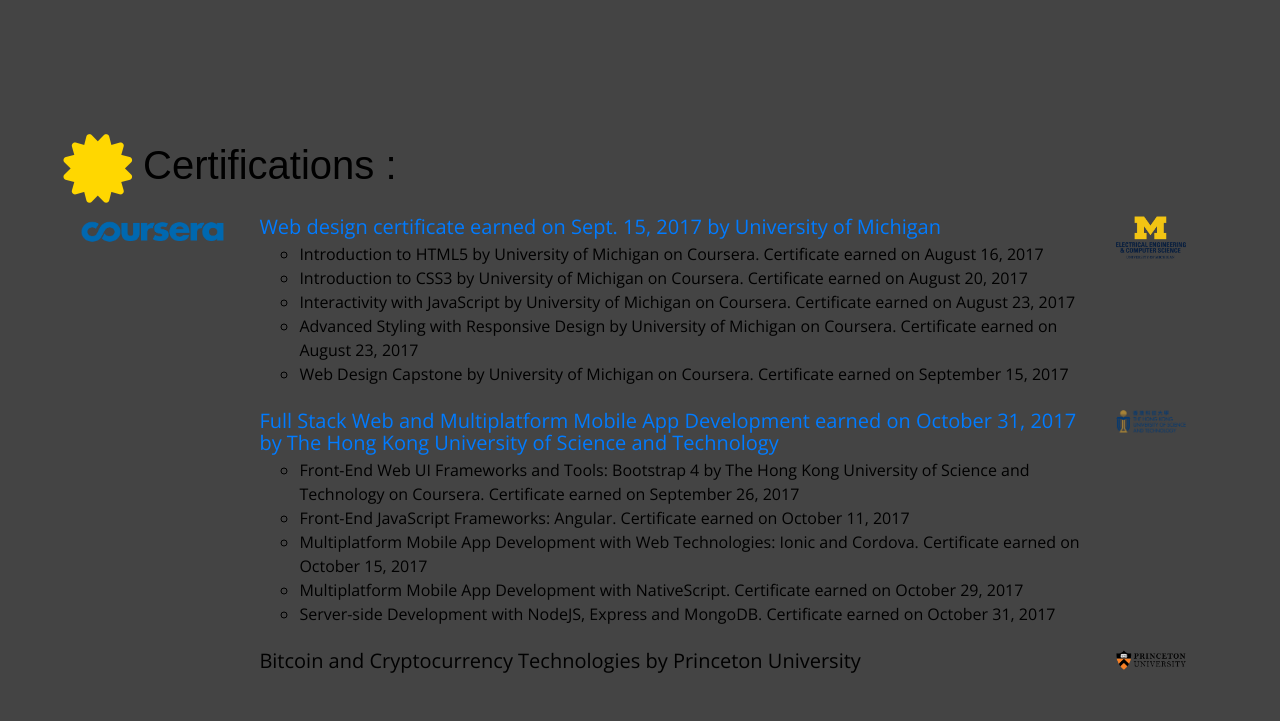
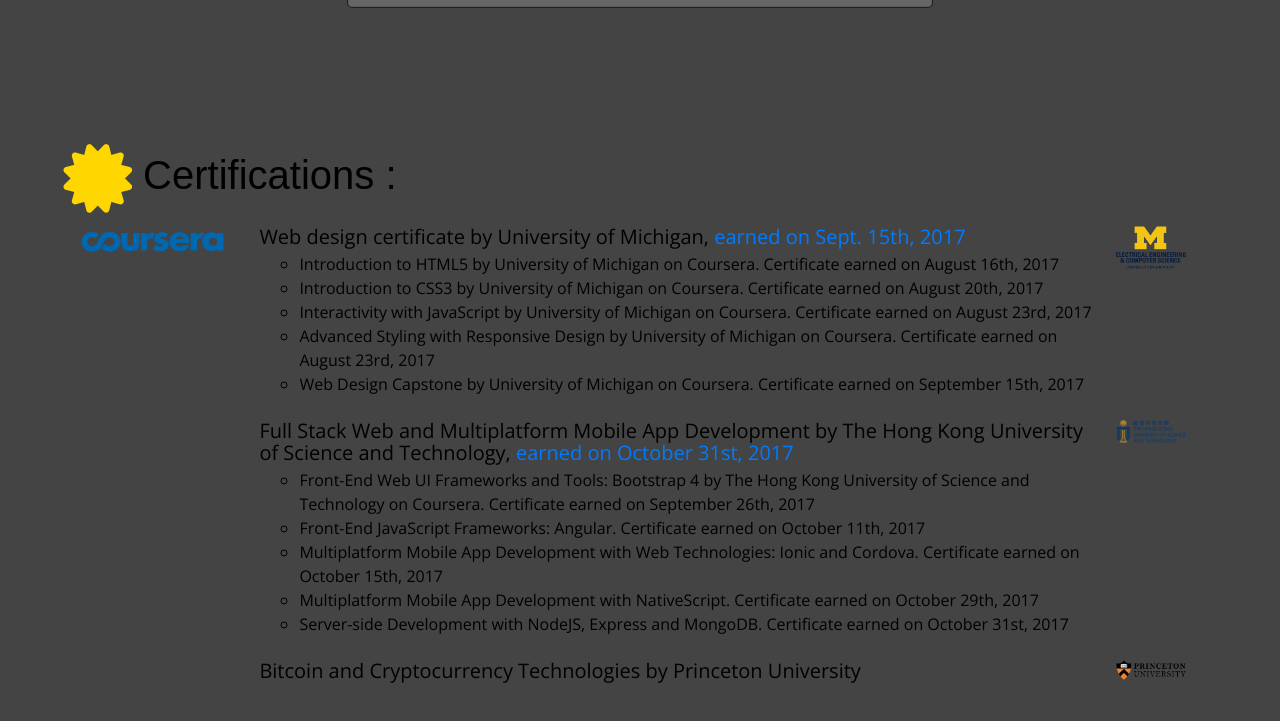
Before and after one commit to Gerald1614/gegeraptor, a website: page index.html in a window 1280 px wide. Shown: the part 2688-3409 px from the top of the page. Drawn offline with nearby package versions, Linux system fonts and the light colour scheme; some packages are replaced by stand-ins of ours.

Commit message:
added projects

```diff
--- a/css/customcss.css
+++ b/css/customcss.css
@@ -70,8 +70,9 @@
 }
 
 .techLogo {
-  background-color: black;
+  background-color: #222222;
   border-radius: 80px;
+  margin-top: 10px;
 }
 .techLogo img{
   width: auto !important;
--- a/index.html
+++ b/index.html
@@ -171,6 +171,7 @@
             <li><a href="http://wikipedia-viewer.myportfolio.gegeraptor.com/" target="_blank">Wikipedia viewer</a></li>
             <li><a href="http://twitcher-streamers.myportfolio.gegeraptor.com" target="_blank">Twitcher streamers</a></li>
             <li><a href="http://jscalculator.myportfolio.gegeraptor.com/" target="_blank">Javascript Calculator</a></li>
+            <li><a href="http://pomodoro-clock.myportfolio.gegeraptor.com/" target="_blank">Pomodoro Clock</a></li>
             <li>...</li>
           </ul>
         </div>
@@ -255,7 +256,7 @@
             <ul class="list-unstyled">
                 <li class="media">
                   <div class="media-body">
-                    <h5 class="mt-0 mb-1"><a data-toggle="modal" href="#ModalDiplomeWD">Web design certificate earned on Sept. 15, 2017 by University of Michigan</a></h5>
+                    <h5 class="mt-0 mb-1"><a>Web design certificate by University of Michigan,</a><a data-toggle="modal" href="#ModalDiplomeWD"> earned on Sept. 15th, 2017</a></h5>
 
                     <div id="ModalDiplomeWD" class="modal fade" tabindex="-1" role="dialog" aria-labelledby="myModalLabel" aria-hidden="true">
                         <div class="modal-dialog modal-sm">
@@ -267,18 +268,18 @@
                         </div>
                       </div>
                     <ul>
-                        <li>Introduction to HTML5 by University of Michigan on Coursera. Certificate earned on August 16, 2017</li>
-                        <li>Introduction to CSS3 by University of Michigan on Coursera. Certificate earned on August 20, 2017</li>
-                        <li>Interactivity with JavaScript by University of Michigan on Coursera. Certificate earned on August 23, 2017</li>
-                        <li>Advanced Styling with Responsive Design by University of Michigan on Coursera. Certificate earned on August 23, 2017</li>
-                        <li>Web Design Capstone by University of Michigan on Coursera. Certificate earned on September 15, 2017</li>
+                        <li>Introduction to HTML5 by University of Michigan on Coursera. Certificate earned on August 16th, 2017</li>
+                        <li>Introduction to CSS3 by University of Michigan on Coursera. Certificate earned on August 20th, 2017</li>
+                        <li>Interactivity with JavaScript by University of Michigan on Coursera. Certificate earned on August 23rd, 2017</li>
+                        <li>Advanced Styling with Responsive Design by University of Michigan on Coursera. Certificate earned on August 23rd, 2017</li>
+                        <li>Web Design Capstone by University of Michigan on Coursera. Certificate earned on September 15th, 2017</li>
                       </ul>
                     </div>
                     <img class="col-1 mr-3 d-none d-lg-block" src="images/UMlogo.png" alt="University Michigan logo">
                 </li>
                 <li class="media my-4">
                   <div class="media-body">
-                    <h5 class="mt-0 mb-1"><a data-toggle="modal" href="#ModalDiplomeFS">Full Stack Web and Multiplatform Mobile App Development earned on October 31, 2017 by The Hong Kong University of Science and Technology</a></h5>
+                    <h5 class="mt-0 mb-1"><a>Full Stack Web and Multiplatform Mobile App Development by The Hong Kong University of Science and Technology,</a><a data-toggle="modal" href="#ModalDiplomeFS"> earned on October 31st, 2017</a></h5>
                     <div id="ModalDiplomeFS" class="modal fade" tabindex="-1" role="dialog" aria-labelledby="myModalLabel" aria-hidden="true">
                         <div class="modal-dialog modal-sm">
                           <div class="modal-content">
@@ -289,11 +290,11 @@
                         </div>
                       </div>
                     <ul>
-                        <li>Front-End Web UI Frameworks and Tools: Bootstrap 4 by The Hong Kong University of Science and Technology on Coursera. Certificate earned on September 26, 2017</li>
-                        <li>Front-End JavaScript Frameworks: Angular. Certificate earned on October 11, 2017</li>
-                        <li>Multiplatform Mobile App Development with Web Technologies: Ionic and Cordova. Certificate earned on October 15, 2017</li>
-                        <li>Multiplatform Mobile App Development with NativeScript. Certificate earned on October 29, 2017</li>
-                        <li>Server-side Development with NodeJS, Express and MongoDB. Certificate earned on October 31, 2017</li>
+                        <li>Front-End Web UI Frameworks and Tools: Bootstrap 4 by The Hong Kong University of Science and Technology on Coursera. Certificate earned on September 26th, 2017</li>
+                        <li>Front-End JavaScript Frameworks: Angular. Certificate earned on October 11th, 2017</li>
+                        <li>Multiplatform Mobile App Development with Web Technologies: Ionic and Cordova. Certificate earned on October 15th, 2017</li>
+                        <li>Multiplatform Mobile App Development with NativeScript. Certificate earned on October 29th, 2017</li>
+                        <li>Server-side Development with NodeJS, Express and MongoDB. Certificate earned on October 31st, 2017</li>
                       </ul>
                   </div>
                   <img class="col-1 mr-3 d-none d-lg-block" src="images/HKUSTlogo.png" alt="University HK logo">
@@ -327,7 +328,16 @@
        <h4 class="mt-0">Udemy</h4>
        <ul>
          <li>The complete Angular course: Beginner to Advanced</li>
-         <li>The ultimate guide to Javascript (including ES6 and ES7</li>
+         <li>The ultimate guide to Javascript (including ES6 and ES7), <a data-toggle="modal" href="#ModalDiplomeUdemyJs1"> earned on Nov. 17th, 2017</a></li>
+         <div id="ModalDiplomeUdemyJs1" class="modal fade" tabindex="-1" role="dialog" aria-labelledby="myModalLabel" aria-hidden="true">
+          <div class="modal-dialog modal-sm">
+            <div class="modal-content">
+                <div class="modal-body">
+                    <img src="images/Udemy-JS.jpg" class="img-fluid">
+                </div>
+            </div>
+          </div>
+        </div>
         </ul>
       </div>
     </div>
```
Also changed, not shown: images/Udemy-JS.jpg (added).
